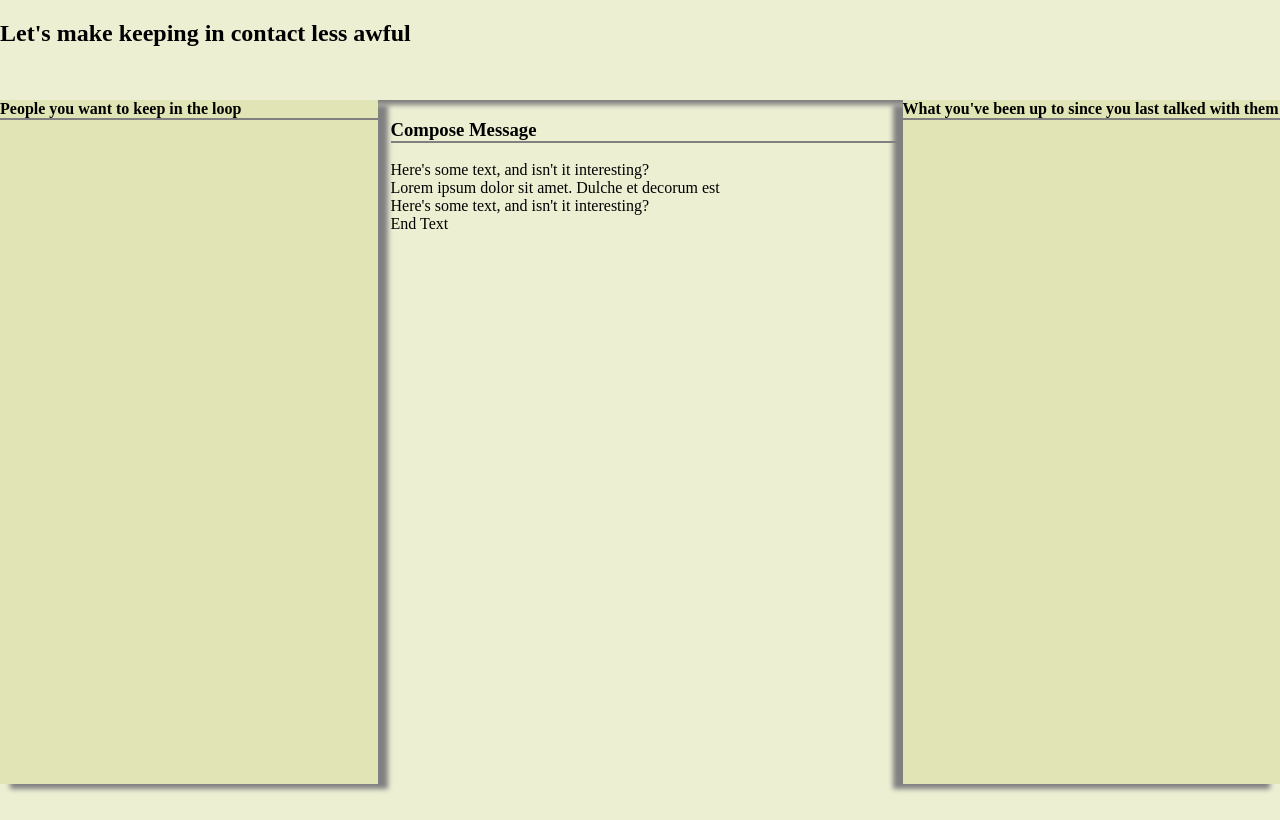
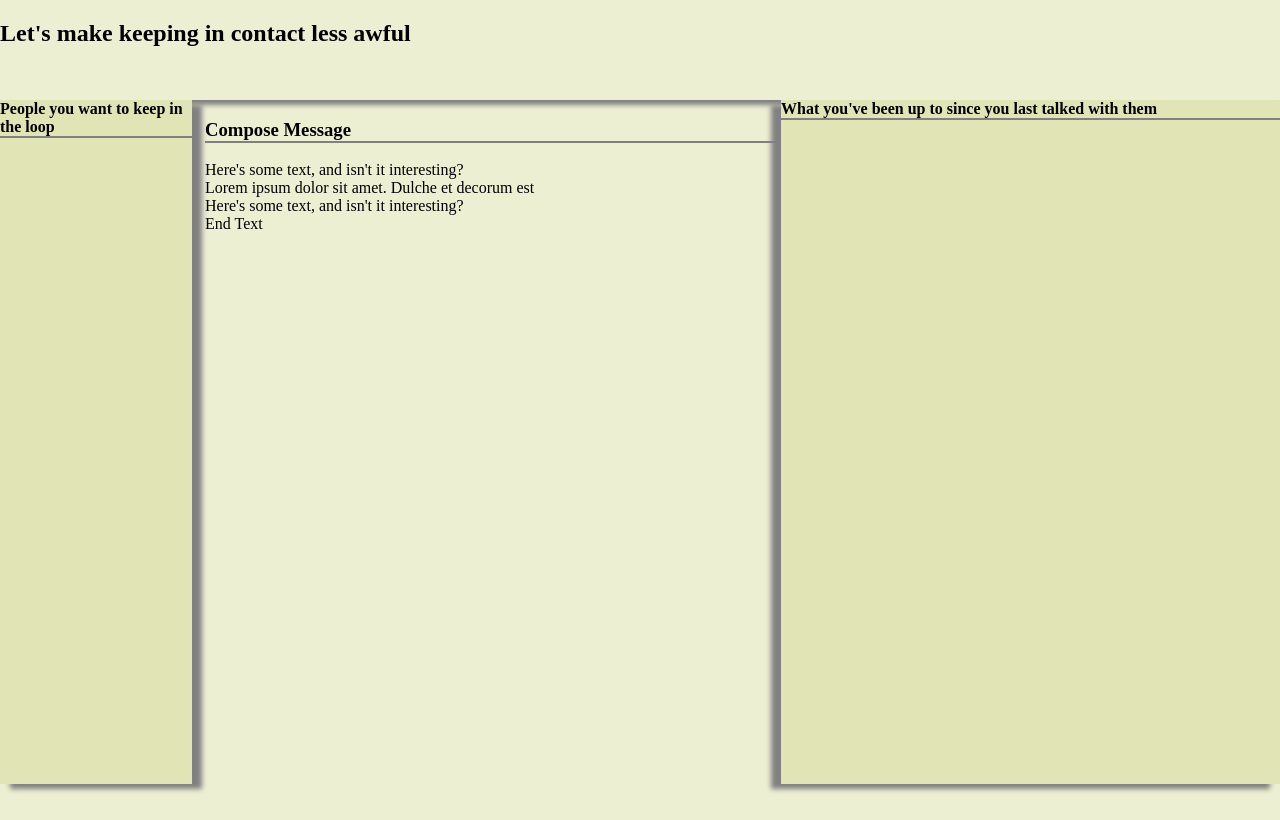
Before and after one commit to mpmcpherson/staggeredContact, a PHP site: page / in a window 1280 px wide. Run offline with PHP 8.4, Linux system fonts and the light colour scheme; data that the repository does not hold is empty; a stand-in replaces the project's code that opens the database connection.

Commit message:
tweaked the left bar

```diff
--- /dev/null
+++ b/staggeredContacts/css/leftBarFlexItems.css
@@ -0,0 +1,5 @@
+	-webkit-box-flex: 1;      /* OLD - iOS 6-, Safari 3.1-6 */
+	-moz-box-flex: 1;         /* OLD - Firefox 19- */
+	-webkit-flex: 1;          /* Chrome */
+	-ms-flex: 1;              /* IE 10 */
+	flex: 1;                  /* NEW, Spec - Opera 12.1, Firefox 20+ */
--- a/staggeredContacts/css/style.css
+++ b/staggeredContacts/css/style.css
@@ -5,20 +5,6 @@ body
 	height: 100%; margin: 0px; padding: 0px;
   	overflow-x: hidden; /* Hide horizontal scrollbar */
 }
-
-.leftBar
-{
-	background-color: #e1e4b4;
-	-webkit-box-flex: 1;      /* OLD - iOS 6-, Safari 3.1-6 */
-	-moz-box-flex: 1;         /* OLD - Firefox 19- */
-	width: 20%;               /* For old syntax, otherwise collapses. */
-	-webkit-flex: 1;          /* Chrome */
-	-ms-flex: 1;              /* IE 10 */
-	flex: 1;                  /* NEW, Spec - Opera 12.1, Firefox 20+ */
-	box-shadow: 10px 5px 5px gray;
-	overflow-y: scroll;
-}
-
 .wrapper
 {
   display: -webkit-box;      /* OLD - iOS 6-, Safari 3.1-6 */
@@ -35,16 +21,24 @@ body
 {
 	box-shadow: 10px 5px 5px gray;
 }
+.leftBar
+{
+	background-color: #e1e4b4;
+	width: 15%;               /* For old syntax, otherwise collapses. */
+
+	box-shadow: 10px 5px 5px gray;
+	overflow-y: scroll;
+}
 .mainBody
 {
-  width: 40%;
+  width: 45%;
   padding-left: 13px;
 }
 .rightBar {
 	background-color: #e1e4b4;
 	-webkit-box-flex: 1;      /* OLD - iOS 6-, Safari 3.1-6 */
 	-moz-box-flex: 1;         /* OLD - Firefox 19- */
-	width: 40%;               /* For old syntax, otherwise collapses. */
+	width: 45%;               /* For old syntax, otherwise collapses. */
 	-webkit-flex: 1;          /* Chrome */
 	-ms-flex: 1;              /* IE 10 */
 	flex: 1;                  /* NEW, Spec - Opera 12.1, Firefox 20+ */
--- a/staggeredContacts/js/app.js
+++ b/staggeredContacts/js/app.js
@@ -44,5 +44,8 @@ function loadPeople()
 docReady(function() {
 
   loadPeople();
+  /*
+
+  */
 
 });
```
Also changed, not shown: README.md.
